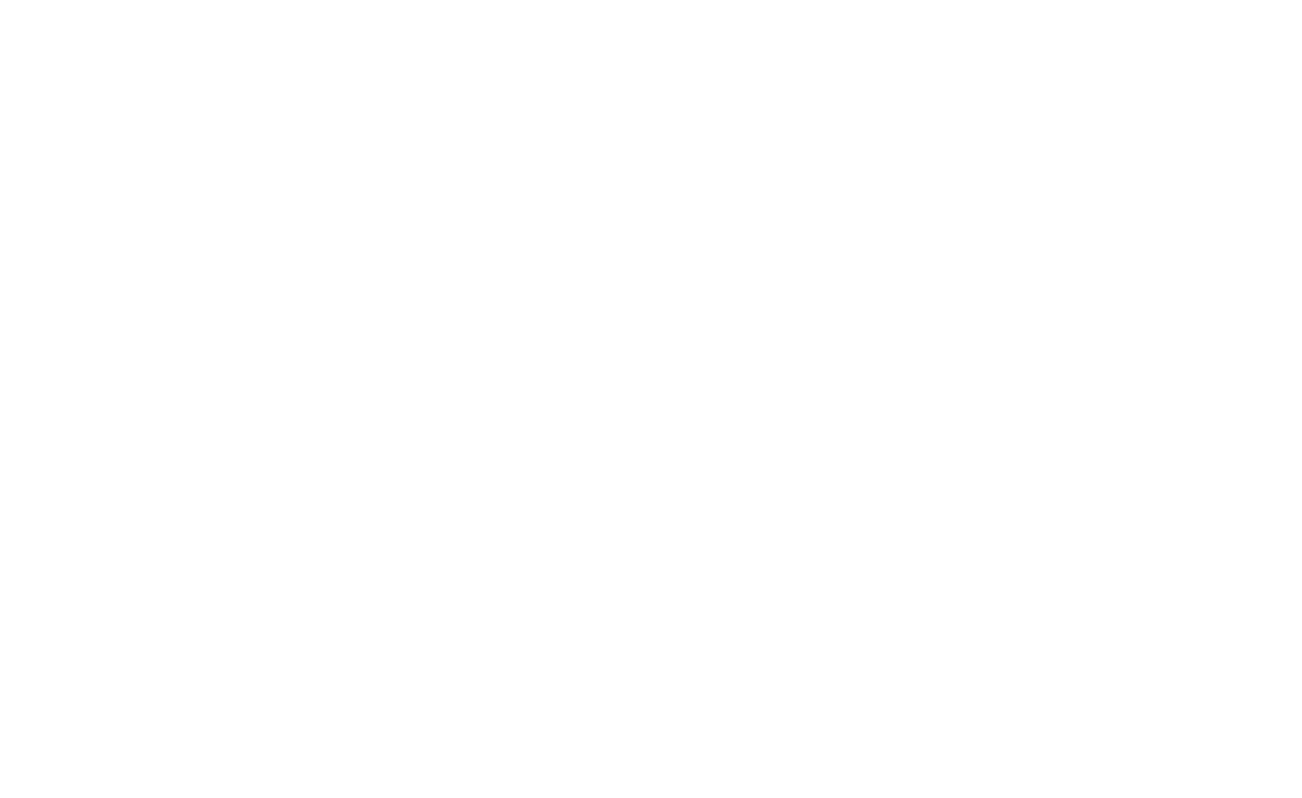
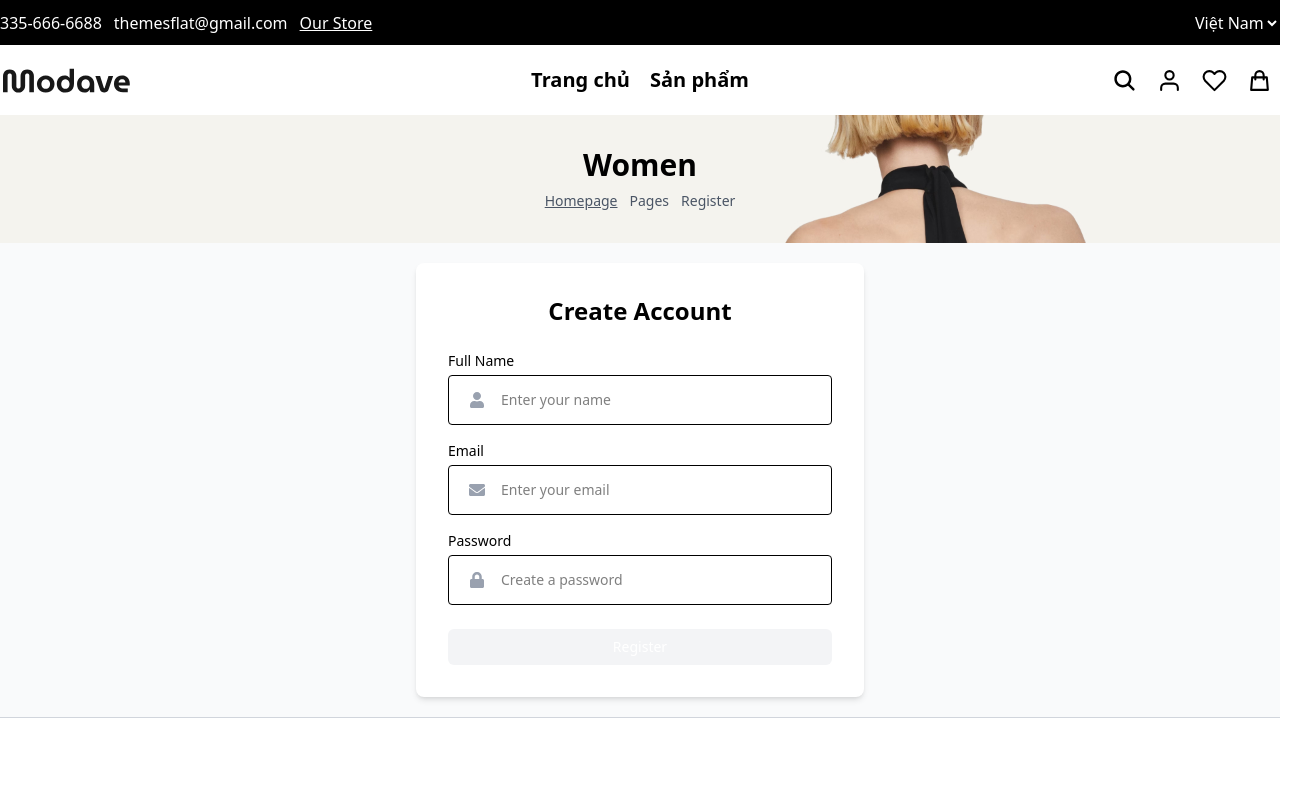
Before and after one commit to phuclonghuudong/LuanVanTotNghiepUIT, a React (Vite) app in the folder shop/: page /auth/register in a window 1280 px wide. Before the commit this address had no page. Shown: the top 798 px of the page, 1302 px wide, since content can reach past the window. Built offline with nearby package versions, Linux system fonts and the light colour scheme.

Commit message:
login,register

```diff
--- a/shop/src/v1/components/common/products/PageTitle.jsx
+++ b/shop/src/v1/components/common/products/PageTitle.jsx
@@ -1,3 +1,4 @@
+import { Link } from "react-router-dom";
 import ImageTitle from "../../../assets/section/page-title.jpg";
 const PageTitle = ({ title, breadcrumb = [] }) => {
   return (
@@ -9,9 +10,9 @@ const PageTitle = ({ title, breadcrumb = [] }) => {
             <li key={index} className='flex items-center gap-1'>
               {index > 0 && <span className='icon icon-arrRight' />}
               {item.href ? (
-                <a href={item.href} className='underline hover:text-black'>
+                <Link to={item.href} className='underline hover:text-black'>
                   {item.label}
-                </a>
+                </Link>
               ) : (
                 <span>{item.label}</span>
               )}
--- a/shop/src/v1/components/ui/IconComponent.jsx
+++ b/shop/src/v1/components/ui/IconComponent.jsx
@@ -1,5 +1,6 @@
 const IconComponent = ({ icon: Icon, size = 18, color = "gray", onClick, className = "", ...props }) => {
   const colorClasses = {
+    none: "bg-white text-black",
     white: "bg-white text-black hover:bg-black hover:text-white",
     gray: "bg-white text-gray-600 hover:bg-black hover:text-white",
     orange: "bg-orange-50 text-orange-500 hover:bg-orange-500 hover:text-white",
@@ -8,14 +9,10 @@ const IconComponent = ({ icon: Icon, size = 18, color = "gray", onClick, classNa
     red: "bg-red-50 text-red-500 hover:bg-red-500 hover:text-white",
   };
 
-  const styleClass = colorClasses[color] || colorClasses["gray"];
+  const styleClass = colorClasses[color] || colorClasses["none"];
 
   return (
-    <button
-      onClick={onClick}
-      className={`rounded-full p-2 transition-all duration-300  ${styleClass} ${className}`}
-      {...props}
-    >
+    <button onClick={onClick} className={` p-2 transition-all duration-300  ${styleClass} ${className}`} {...props}>
       {Icon && <Icon size={size} />}
     </button>
   );
--- a/shop/src/v1/routes/AuthRouter.jsx
+++ b/shop/src/v1/routes/AuthRouter.jsx
@@ -1,5 +1,14 @@
+import { Routes, Route } from "react-router-dom";
+import Login from "../screens/auth/Login";
+import Register from "../screens/auth/Register";
+
 const AuthRouter = () => {
-  return <div>AuthRouter</div>;
+  return (
+    <Routes>
+      <Route path='login' element={<Login />} />
+      <Route path='register' element={<Register />} />
+    </Routes>
+  );
 };
 
 export default AuthRouter;
--- a/shop/src/v1/routes/MainRouter.jsx
+++ b/shop/src/v1/routes/MainRouter.jsx
@@ -2,6 +2,7 @@ import { BrowserRouter, Route, Routes } from "react-router-dom";
 import HomeScreen from "../screens/pages/HomeScreen";
 import MainLayout from "../screens/pages/MainLayout";
 import ProductPage from "../screens/pages/products/ProductPage";
+import AuthRouter from "./AuthRouter";
 
 const MainRouter = () => {
   return (
@@ -10,6 +11,7 @@ const MainRouter = () => {
         <Route path='/' element={<MainLayout />}>
           <Route index element={<HomeScreen />} />
           <Route path='/products' element={<ProductPage />} />
+          <Route path='/auth/*' element={<AuthRouter />} />
         </Route>
       </Routes>
     </BrowserRouter>
--- a/shop/src/v1/screens/auth/Login.jsx
+++ b/shop/src/v1/screens/auth/Login.jsx
@@ -1,7 +1,41 @@
-import React from "react";
+import PageTitle from "../../components/common/products/PageTitle";
+import ButtonComponent from "../../components/ui/ButtonComponent";
+import IconComponent from "../../components/ui/IconComponent";
+import { FaUser, FaLock } from "react-icons/fa";
 
 const Login = () => {
-  return <div>Login</div>;
+  return (
+    <div>
+      <PageTitle
+        title='Create An Account'
+        breadcrumb={[{ label: "Homepage", href: "/" }, { label: "Pages" }, { label: "Login" }]}
+      />
+      <div className='flex items-center justify-center bg-gray-50 py-5'>
+        <div className='w-full max-w-md bg-white p-8 rounded-lg shadow-md'>
+          <h2 className='text-2xl font-bold text-center mb-6'>Login</h2>
+          <form className='space-y-4'>
+            <div>
+              <label className='block text-sm font-medium mb-1'>Username</label>
+              <div className='flex items-center border px-3 py-2 rounded'>
+                <IconComponent icon={FaUser} color='none' size={16} className='text-gray-400 mr-2' />
+                <input type='text' placeholder='Enter your username' className='w-full outline-none text-sm' />
+              </div>
+            </div>
+
+            <div>
+              <label className='block text-sm font-medium mb-1'>Password</label>
+              <div className='flex items-center border px-3 py-2 rounded'>
+                <IconComponent icon={FaLock} color='none' size={16} className='text-gray-400 mr-2' />
+                <input type='password' placeholder='Enter your password' className='w-full outline-none text-sm' />
+              </div>
+            </div>
+
+            <ButtonComponent title='Login' className='w-full mt-2 bg-black text-white hover:bg-gray-800' rounded='md' />
+          </form>
+        </div>
+      </div>
+    </div>
+  );
 };
 
 export default Login;
--- a/shop/src/v1/screens/auth/Register.jsx
+++ b/shop/src/v1/screens/auth/Register.jsx
@@ -1,7 +1,53 @@
-import React from "react";
+import PageTitle from "../../components/common/products/PageTitle";
+import ButtonComponent from "../../components/ui/ButtonComponent";
+import IconComponent from "../../components/ui/IconComponent";
+import { FaUser, FaLock, FaEnvelope } from "react-icons/fa";
 
 const Register = () => {
-  return <div>Register</div>;
+  return (
+    <div>
+      <PageTitle
+        title='Women'
+        breadcrumb={[{ label: "Homepage", href: "/" }, { label: "Pages" }, { label: "Register" }]}
+      />
+      <div className='flex items-center justify-center bg-gray-50 py-5'>
+        <div className='w-full max-w-md bg-white p-8 rounded-lg shadow-md'>
+          <h2 className='text-2xl font-bold text-center mb-6'>Create Account</h2>
+          <form className='space-y-4'>
+            <div>
+              <label className='block text-sm font-medium mb-1'>Full Name</label>
+              <div className='flex items-center border px-3 py-2 rounded'>
+                <IconComponent icon={FaUser} color='none' size={16} className='text-gray-400 mr-2' />
+                <input type='text' placeholder='Enter your name' className='w-full outline-none text-sm' />
+              </div>
+            </div>
+
+            <div>
+              <label className='block text-sm font-medium mb-1'>Email</label>
+              <div className='flex items-center border px-3 py-2 rounded'>
+                <IconComponent icon={FaEnvelope} color='none' size={16} className='text-gray-400 mr-2' />
+                <input type='email' placeholder='Enter your email' className='w-full outline-none text-sm' />
+              </div>
+            </div>
+
+            <div>
+              <label className='block text-sm font-medium mb-1'>Password</label>
+              <div className='flex items-center border px-3 py-2 rounded'>
+                <IconComponent icon={FaLock} color='none' size={16} className='text-gray-400 mr-2' />
+                <input type='password' placeholder='Create a password' className='w-full outline-none text-sm' />
+              </div>
+            </div>
+
+            <ButtonComponent
+              title='Register'
+              className='w-full mt-2 bg-black text-white hover:bg-gray-800'
+              rounded='md'
+            />
+          </form>
+        </div>
+      </div>
+    </div>
+  );
 };
 
 export default Register;
--- a/shop/src/v1/screens/layouts/Navbar.jsx
+++ b/shop/src/v1/screens/layouts/Navbar.jsx
@@ -1,8 +1,10 @@
-import React from "react";
+// import React, { useState } from "react";
 import { IoMenuOutline, IoSearch } from "react-icons/io5";
 import logo from "../../assets/logo/logo.svg";
 import { FiHeart, FiUser } from "react-icons/fi";
 import { HiOutlineShoppingBag } from "react-icons/hi";
+import IconComponent from "../../components/ui/IconComponent";
+import { Link } from "react-router-dom";
 const Menu = [
   {
     id: 1,
@@ -16,10 +18,10 @@ const Menu = [
   },
 ];
 const Navbar = () => {
+  // const [showMenu, setShowMenu] = useState(false);
   return (
     <header className='h-[70px]'>
       <div className='container w-full max-w-7xl h-full mx-auto '>
-
         <div className='flex items-center h-full'>
           <div className='w-1/4 md:w-1/3 xl:hidden'>
             <a href='#'>
@@ -48,28 +50,34 @@ const Navbar = () => {
             </nav>
           </div>
           <div className='xl:w-1/4 md:w-1/3 w-1/4'>
-            <ul className='flex items-center gap-4 justify-end'>
-              <li>
-                <a href='#'>
-                  <IoSearch fontSize={"25px"} />
-                </a>
-              </li>
-              <li className='hidden md:block'>
-                <a href='#'>
-                  <FiUser fontSize={"25px"} />
-                </a>
-              </li>
-              <li className='hidden md:block'>
-                <a href='#'>
-                  <FiHeart fontSize={"25px"} />
-                </a>
-              </li>
-              <li>
-                <a href='#'>
-                  <HiOutlineShoppingBag fontSize={"25px"} />
-                </a>
-              </li>
-            </ul>
+            <div className='flex items-center gap-1 justify-end'>
+              <IconComponent icon={IoSearch} size={25} color='none' className='cursor-pointer' />
+              <div className='relative group'>
+                <IconComponent icon={FiUser} size={25} color='none' className='hidden md:block cursor-pointer' />
+                <div className='absolute top-[55px] -right-28 text-center p-5 bg-white rounded-lg shadow-lg z-20 w-[300px] opacity-0 invisible group-hover:opacity-100 group-hover:visible transition-all duration-200'>
+                  <Link
+                    to='/auth/login'
+                    className='block text-center py-2 font-medium bg-black text-white rounded-lg hover:bg-gray-800'
+                  >
+                    LOGIN
+                  </Link>
+                  <div className='text-sm text-center py-2 border-b'>
+                    Don’t have an account?{" "}
+                    <Link to='/auth/register' className='font-medium hover:underline'>
+                      Register
+                    </Link>
+                  </div>
+                  <div className='text-sm text-center py-2'>Support</div>
+                </div>
+              </div>
+              <IconComponent icon={FiHeart} size={25} color='none' className='hidden md:block cursor-pointer' />
+              <IconComponent
+                icon={HiOutlineShoppingBag}
+                size={25}
+                color='none'
+                className='hidden md:block cursor-pointer'
+              />
+            </div>
           </div>
         </div>
       </div>
```
